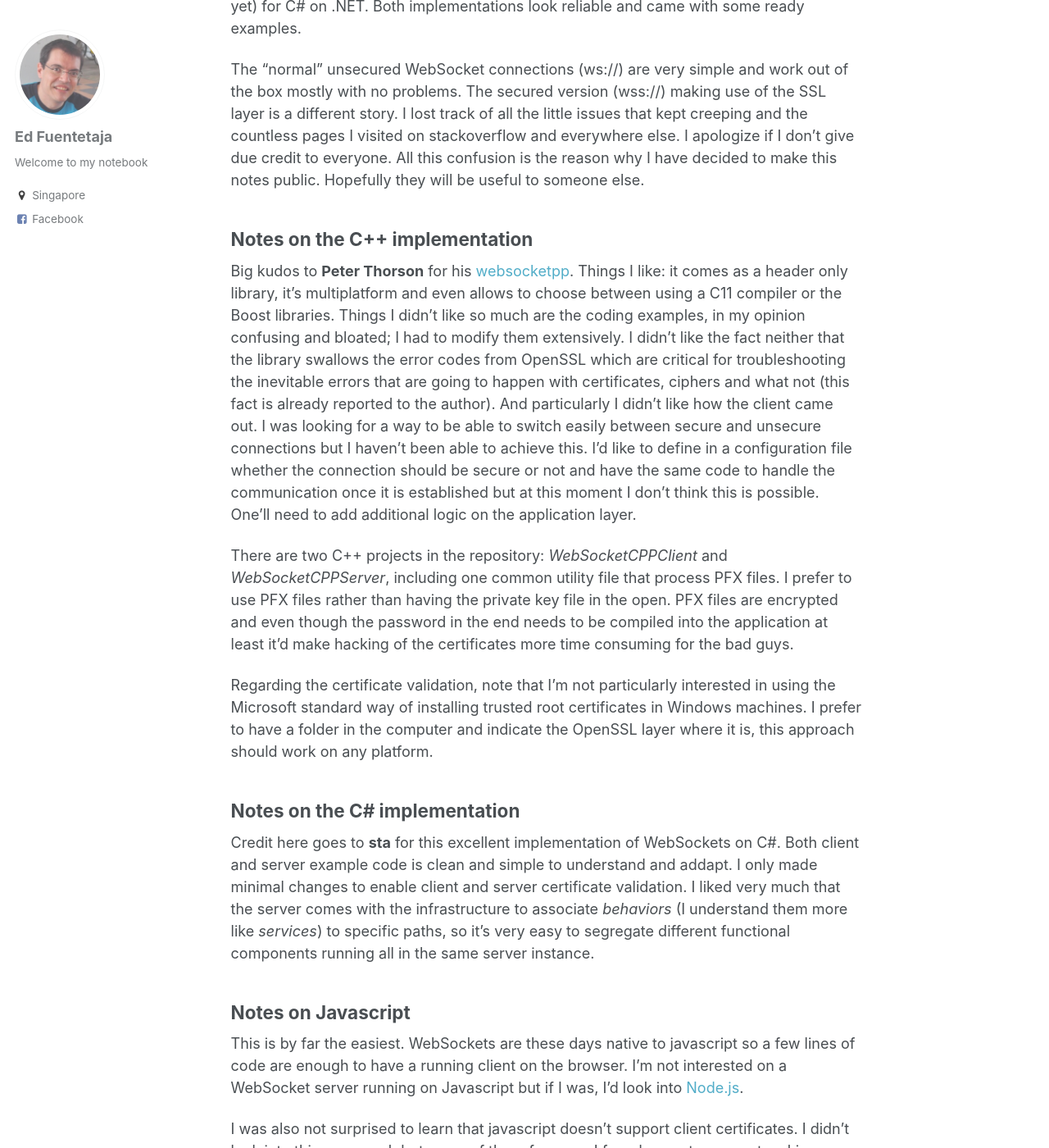
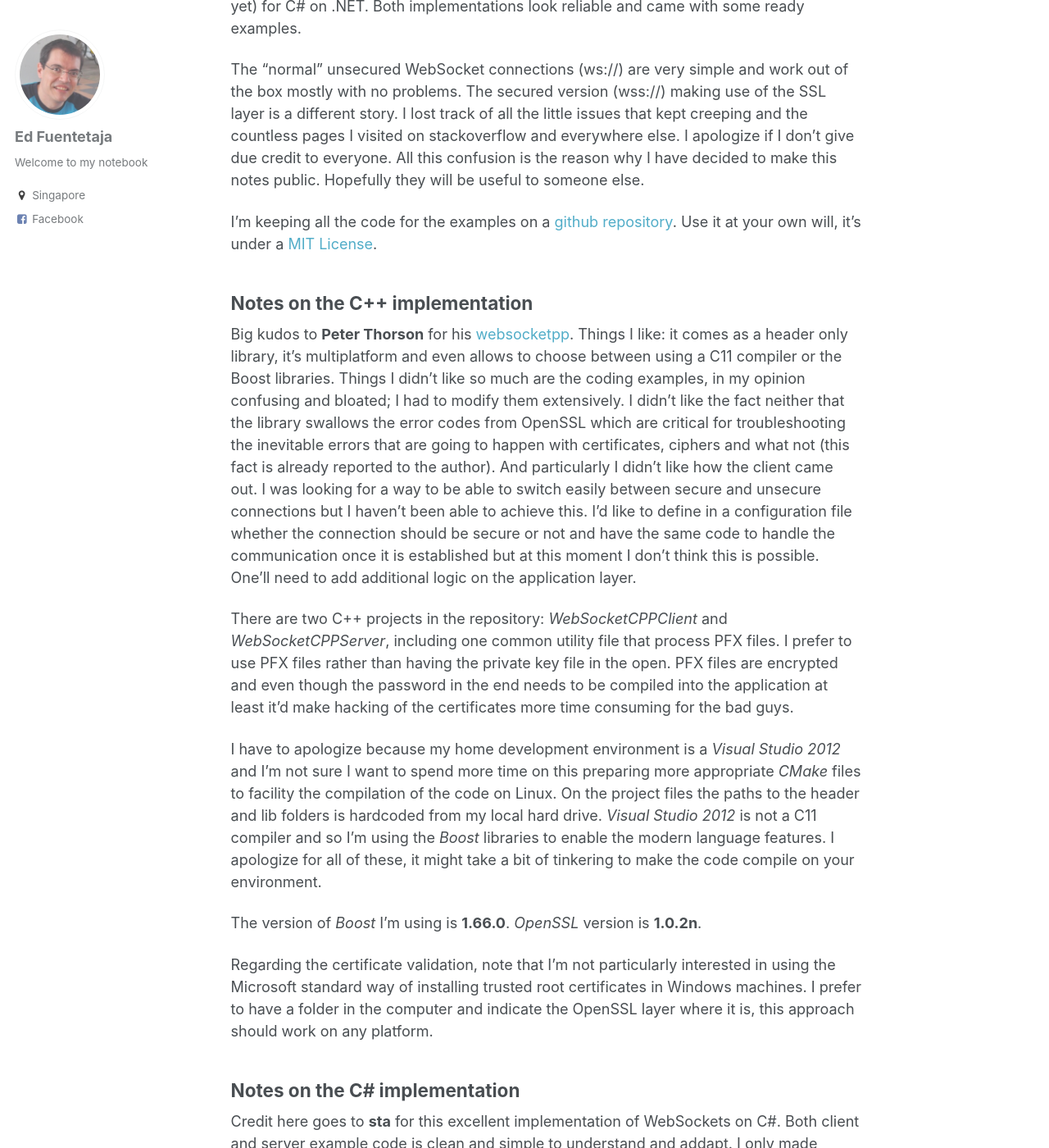
Before and after one commit to EdFuentetaja/EdFuentetaja.github.io, a Jekyll site: the page built from _posts/2018-02-25-websockets.markdown, in a window 1280 px wide and 1400 px high, scrolled down 874 px. Shown: the whole window at 82% size. Built offline with Jekyll 4.4.1, drawn with Linux system fonts in a browser that asks for light colours; comment, search, counter and statistics services are not loaded.

Commit message:
Updated with a link to the GitHub repository.

```diff
--- a/_posts/2018-02-25-websockets.markdown
+++ b/_posts/2018-02-25-websockets.markdown
@@ -19,11 +19,17 @@ Websockets seems to cover all these needs. I chose the popular [websocketpp][web
 
 The "normal" unsecured WebSocket connections (ws://) are very simple and work out of the box mostly with no problems. The secured version (wss://) making use of the SSL layer is a different story. I lost track of all the little issues that kept creeping and the countless pages I visited on stackoverflow and everywhere else. I apologize if I don't give due credit to everyone. All this confusion is the reason why I have decided to make this notes public. Hopefully they will be useful to someone else.
 
+I'm keeping all the code for the examples on a [github repository][repository]. Use it at your own will, it's under a [MIT License][MITLicense].
+
 ## Notes on the C++ implementation
 
 Big kudos to **Peter Thorson** for his [websocketpp][websocketpp]. Things I like: it comes as a header only library, it's multiplatform and even allows to choose between using a C11 compiler or the Boost libraries. Things I didn't like so much are the coding examples, in my opinion confusing and bloated; I had to modify them extensively. I didn't like the fact neither that the library swallows the error codes from OpenSSL which are critical for troubleshooting the inevitable errors that are going to happen with certificates, ciphers and what not (this fact is already reported to the author). And particularly I didn't like how the client came out. I was looking for a way to be able to switch easily between secure and unsecure connections but I haven't been able to achieve this. I'd like to define in a configuration file whether the connection should be secure or not and have the same code to handle the communication once it is established but at this moment I don't think this is possible. One'll need to add additional logic on the application layer.
 
 There are two C++ projects in the repository: _WebSocketCPPClient_ and _WebSocketCPPServer_, including one common utility file that process PFX files. I prefer to use PFX files rather than having the private key file in the open. PFX files are encrypted and even though the password in the end needs to be compiled into the application at least it'd make hacking of the certificates more time consuming for the bad guys.
+
+I have to apologize because my home development environment is a _Visual Studio 2012_ and I'm not sure I want to spend more time on this preparing more appropriate _CMake_ files to facility the compilation of the code on Linux. On the project files the paths to the header and lib folders is hardcoded from my local hard drive. _Visual Studio 2012_ is not a C11 compiler and so I'm using the _Boost_ libraries to enable the modern language features. I apologize for all of these, it might take a bit of tinkering to make the code compile on your environment.
+
+The version of _Boost_ I'm using is **1.66.0**. _OpenSSL_ version is **1.0.2n**.
 
 Regarding the certificate validation, note that I'm not particularly interested in using the Microsoft standard way of installing trusted root certificates in Windows machines. I prefer to have a folder in the computer and indicate the OpenSSL layer where it is, this approach should work on any platform.
 
@@ -151,8 +157,10 @@ That should be able to generate all the files I'm using throughout the examples.
 
 That's all so far. I added plenty of comments to the source code, I hope they are clear enough.
 
-[websocketpp]:    https://github.com/zaphoyd/websocketpp
-[websocket-sharp]:    https://github.com/sta/websocket-sharp
-[Node.js]:    https://nodejs.org/en/
-[s1]:         https://stackoverflow.com/questions/10175812/how-to-create-a-self-signed-certificate-with-openssl
-[s2]:         https://superuser.com/questions/1202498/create-self-signed-certificate-with-subjectaltname-to-fix-missing-subjectaltnam/1202506#1202506
+[repository]:      https://github.com/EdFuentetaja/WebSockets
+[websocketpp]:     https://github.com/zaphoyd/websocketpp
+[websocket-sharp]: https://github.com/sta/websocket-sharp
+[Node.js]:         https://nodejs.org/en/
+[s1]:              https://stackoverflow.com/questions/10175812/how-to-create-a-self-signed-certificate-with-openssl
+[s2]:              https://superuser.com/questions/1202498/create-self-signed-certificate-with-subjectaltname-to-fix-missing-subjectaltnam/1202506#1202506
+[MITLicense]:      https://opensource.org/licenses/MIT
```
